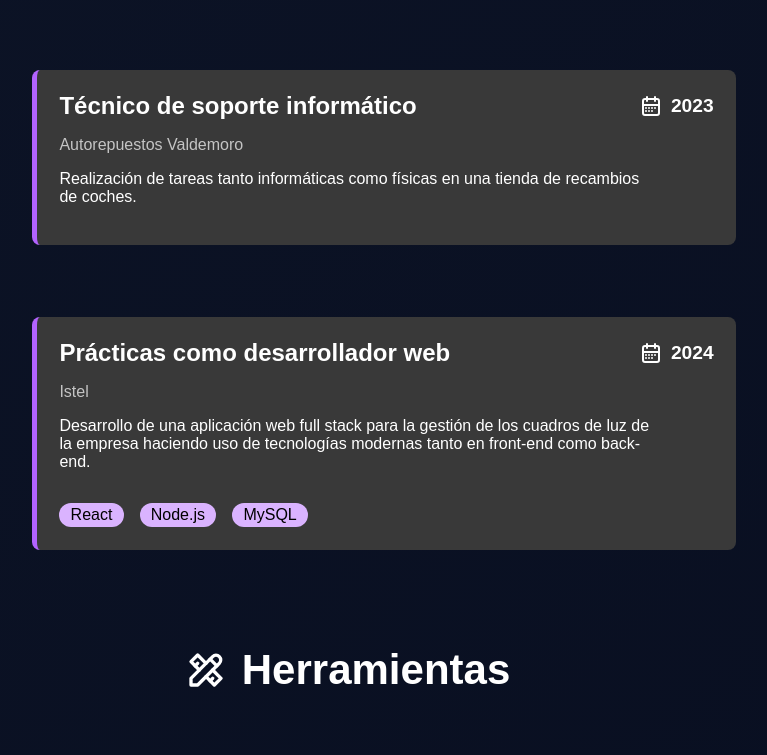
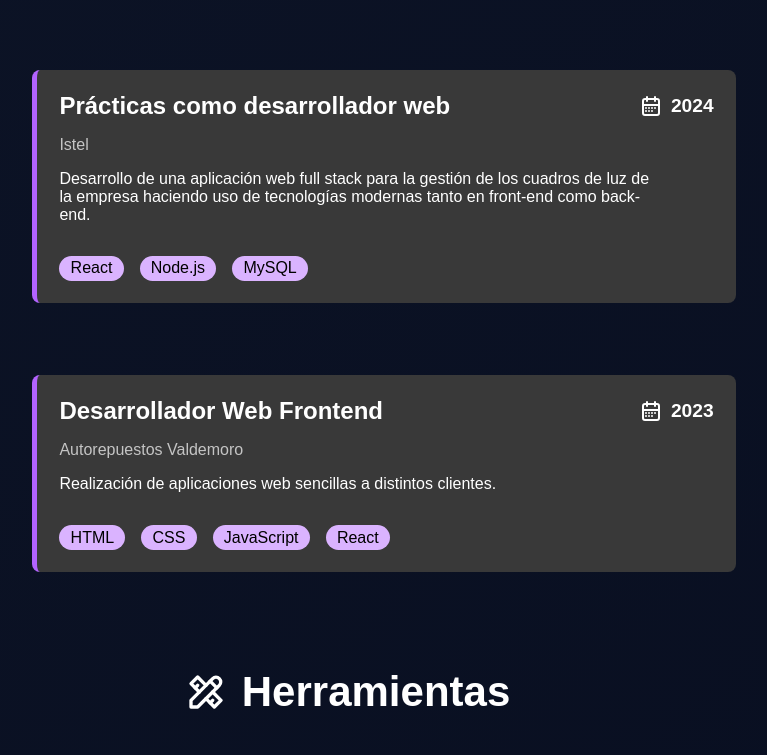
Before and after one commit to marcorgz1/My-Dev-Portfolio, a React (Vite) app: page / in a window 1280 px wide. Shown: the part 1560-2315 px from the top of the page, without its empty margins (292-1059 px from the left). Built offline with nearby package versions, Linux system fonts and the light colour scheme.

Commit message:
feat: update some data from experience section

```diff
--- a/src/components/Contact.jsx
+++ b/src/components/Contact.jsx
@@ -22,8 +22,8 @@ export function Contact() {
         {
             id: 3,
             icon: <MailIcon />,
-            name: 'marco.valdemoro@gmail.com',
-            link: 'mailto:marco.valdemoro@gmail.com'
+            name: 'marco.rodriguezrey@gmail.com',
+            link: 'mailto:marco.rodriguezrey@gmail.com'
         }
     ]
 
--- a/src/components/Experience.jsx
+++ b/src/components/Experience.jsx
@@ -12,17 +12,18 @@ export function Experience () {
             description: 'Reparación y mantenimiento de dispositivos Apple (Iphone, Macbooks, iMacs etc.)'
         },
         {
-            title: 'Técnico de soporte informático',
-            company: 'Autorepuestos Valdemoro',
-            year: '2023',
-            description: 'Realización de tareas tanto informáticas como físicas en una tienda de recambios de coches.'
-        },
-        {
             title: 'Prácticas como desarrollador web',
             company: 'Istel',
             year: '2024',
             description: 'Desarrollo de una aplicación web full stack para la gestión de los cuadros de luz de la empresa haciendo uso de tecnologías modernas tanto en front-end como back-end.',
             technologies: ['React', 'Node.js', 'MySQL']
+        },
+        {
+            title: 'Desarrollador Web Frontend',
+            company: 'Autorepuestos Valdemoro',
+            year: '2023',
+            description: 'Realización de aplicaciones web sencillas a distintos clientes.',
+            technologies: ['HTML', 'CSS', 'JavaScript', 'React']
         }
     ]
 
```
